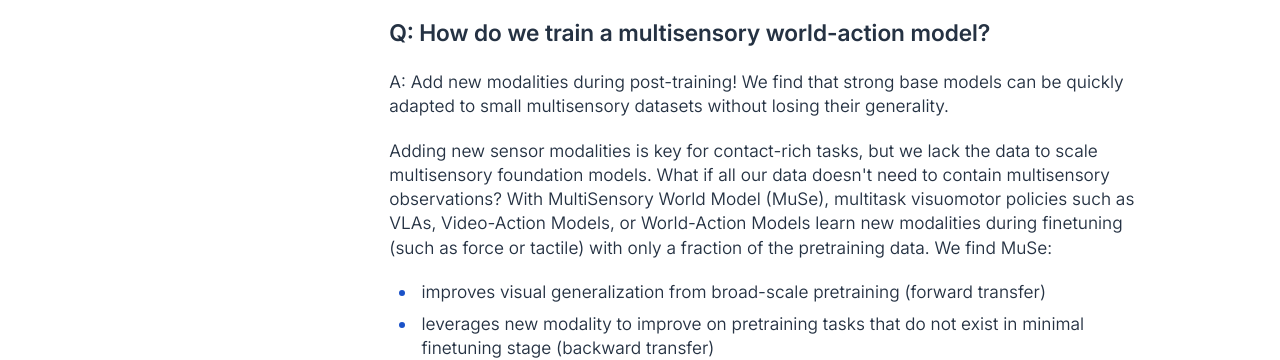
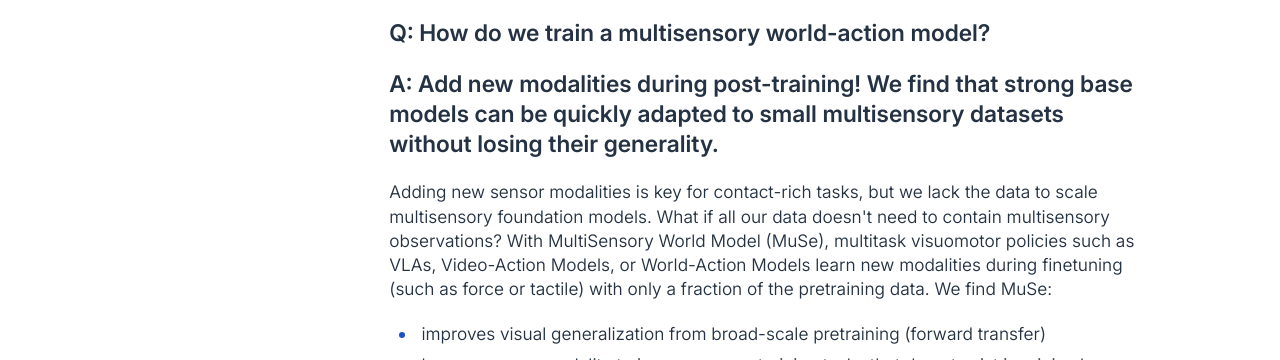
Before and after one commit to jadenvc/multisensory-continual-learning, a plain HTML site: page index.html in a window 1280 px wide. Shown: the part 754-1114 px from the top of the page. Drawn offline with Linux system fonts and the light colour scheme.

Commit message:
Style overview answer like the question heading
Co-Authored-By: Claude Opus 5.5 <noreply@anthropic.com>

```diff
--- a/content.js
+++ b/content.js
@@ -130,7 +130,9 @@ window.PAPER_CONTENT = {
     "title": "Q: How do we train a multisensory world-action model?",
     "navTitle": "Overview",
     "paragraphs": [
-      "A: Add new modalities during post-training! We find that strong base models can be quickly adapted to small multisensory datasets without losing their generality.",
+      {
+        "answer": "A: Add new modalities during post-training! We find that strong base models can be quickly adapted to small multisensory datasets without losing their generality."
+      },
       "Adding new sensor modalities is key for contact-rich tasks, but we lack the data to scale multisensory foundation models. What if all our data doesn't need to contain multisensory observations? With MultiSensory World Model (MuSe), multitask visuomotor policies such as VLAs, Video-Action Models, or World-Action Models learn new modalities during finetuning (such as force or tactile) with only a fraction of the pretraining data. We find MuSe:",
       {
         "bullets": [
--- a/index.html
+++ b/index.html
@@ -264,7 +264,7 @@ h1 { font: 400 32px/1.2 var(--sans); letter-spacing: -.7px; text-wrap: wrap; }
 .section { scroll-margin-top: 24px; }
 .section + .section { margin-top: calc(var(--section-gap) + 16px); }
 .section-heading { margin-bottom: var(--block-gap); }
-h2 { font: 600 20px/26px var(--sans); }
+h2, .prose.answer { font: 600 20px/26px var(--sans); }
 .sections > .section:first-child h2 { margin-top: 8px; }
 .section-content, .content-block { display: grid; gap: var(--block-gap); }
 .content-block + .content-block { margin-top: 10px; }
@@ -737,6 +737,7 @@ document.addEventListener('DOMContentLoaded', () => {
     } else if (paragraphs.length) {
       const text = element('div', 'text-block');
       text.append(...paragraphs.map(paragraph => {
+        if (paragraph?.answer) return element('p', 'prose answer', paragraph.answer);
         if (paragraph?.bullets) {
           const list = element('ul', 'prose bullet-list');
           list.append(...paragraph.bullets.map(entry => {
```
Also changed, not shown: preview.html (+2 -1 lines).
